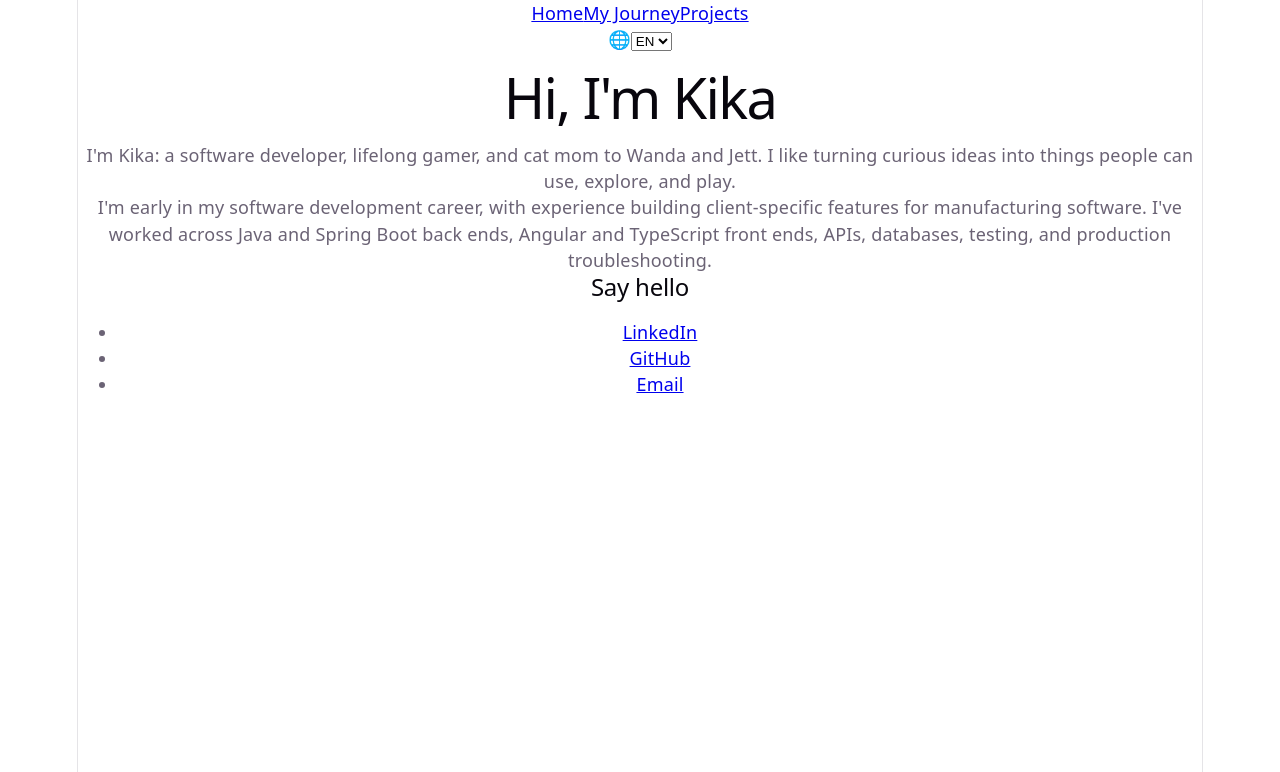
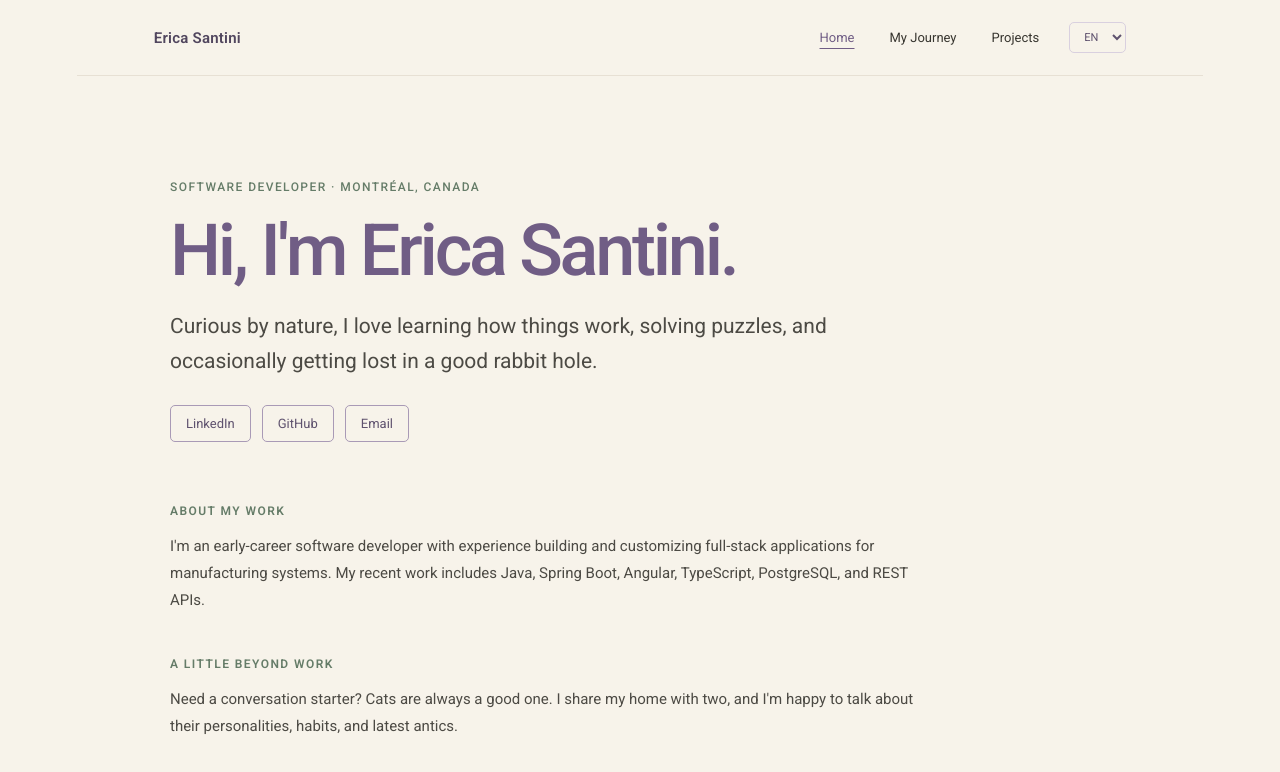
Before and after one commit to Kikasantini/erica-portfolio, a React (Vite) app: page /en in a window 1280 px wide. Shown: the top 772 px of the page. Built offline with nearby package versions, Linux system fonts and the light colour scheme.

Commit message:
Redesign localized home page

```diff
--- a/src/App.tsx
+++ b/src/App.tsx
@@ -40,28 +40,32 @@ function LocalizedLayout() {
   function handleLanguageChange(nextLanguage: string) {
     const currentPage = location.pathname.replace(/^\/(en|fr|pt)(?=\/|$)/, '')
 
-    navigate(`/${nextLanguage}${currentPage}`)
+    navigate('/' + nextLanguage + currentPage)
   }
 
   return (
     <>
-      <header>
-        <nav aria-label={t('navigation.accessibilityLabel')}>
-          <NavLink to={`/${activeLanguage}`} end>
+      <header className="site-header">
+        <NavLink className="site-brand" to={'/' + activeLanguage} end>
+          Erica Santini
+        </NavLink>
+
+        <nav className="site-nav" aria-label={t('navigation.accessibilityLabel')}>
+          <NavLink to={'/' + activeLanguage} end>
             {t('navigation.home')}
           </NavLink>
 
-          <NavLink to={`/${activeLanguage}/journey`}>
+          <NavLink to={'/' + activeLanguage + '/journey'}>
             {t('navigation.journey')}
           </NavLink>
 
-          <NavLink to={`/${activeLanguage}/projects`}>
+          <NavLink to={'/' + activeLanguage + '/projects'}>
             {t('navigation.projects')}
           </NavLink>
         </nav>
 
-        <label>
-          <span aria-hidden="true">🌐</span>
+        <label className="language-control">
+          <span className="visually-hidden">{t('navigation.languageLabel')}</span>
           <select
             aria-label={t('navigation.languageLabel')}
             value={activeLanguage}
--- a/src/index.css
+++ b/src/index.css
@@ -1,111 +1,216 @@
+@import url('https://fonts.googleapis.com/css2?family=Roboto:wght@400;500;600&display=swap');
+
 :root {
-  --text: #6b6375;
-  --text-h: #08060d;
-  --bg: #fff;
-  --border: #e5e4e7;
-  --code-bg: #f4f3ec;
-  --accent: #aa3bff;
-  --accent-bg: rgba(170, 59, 255, 0.1);
-  --accent-border: rgba(170, 59, 255, 0.5);
-  --social-bg: rgba(244, 243, 236, 0.5);
-  --shadow:
-    rgba(0, 0, 0, 0.1) 0 10px 15px -3px, rgba(0, 0, 0, 0.05) 0 4px 6px -2px;
-
-  --sans: system-ui, 'Segoe UI', Roboto, sans-serif;
-  --heading: system-ui, 'Segoe UI', Roboto, sans-serif;
-  --mono: ui-monospace, Consolas, monospace;
-
-  font: 18px/145% var(--sans);
-  letter-spacing: 0.18px;
-  color-scheme: light dark;
-  color: var(--text);
-  background: var(--bg);
+  font-family: 'Roboto', Arial, sans-serif;
   font-synthesis: none;
   text-rendering: optimizeLegibility;
   -webkit-font-smoothing: antialiased;
   -moz-osx-font-smoothing: grayscale;
-
-  @media (max-width: 1024px) {
-    font-size: 16px;
-  }
+  font-weight: 400;
+  color: #37352f;
+  background: #f7f3ea;
+  color-scheme: light;
 }
 
-@media (prefers-color-scheme: dark) {
-  :root {
-    --text: #9ca3af;
-    --text-h: #f3f4f6;
-    --bg: #16171d;
-    --border: #2e303a;
-    --code-bg: #1f2028;
-    --accent: #c084fc;
-    --accent-bg: rgba(192, 132, 252, 0.15);
-    --accent-border: rgba(192, 132, 252, 0.5);
-    --social-bg: rgba(47, 48, 58, 0.5);
-    --shadow:
-      rgba(0, 0, 0, 0.4) 0 10px 15px -3px, rgba(0, 0, 0, 0.25) 0 4px 6px -2px;
-  }
+* {
+  box-sizing: border-box;
+}
 
-  #social .button-icon {
-    filter: invert(1) brightness(2);
-  }
+body {
+  min-width: 320px;
+  min-height: 100vh;
+  margin: 0;
+  background: #f7f3ea;
 }
 
 #root {
   width: 1126px;
   max-width: 100%;
+  min-height: 100svh;
   margin: 0 auto;
-  text-align: center;
-  border-inline: 1px solid var(--border);
-  min-height: 100svh;
-  display: flex;
-  flex-direction: column;
-  box-sizing: border-box;
 }
 
-body {
-  margin: 0;
+a {
+  color: inherit;
 }
 
-h1,
-h2 {
-  font-family: var(--heading);
-  font-weight: 500;
-  color: var(--text-h);
-}
-
-h1 {
-  font-size: 56px;
-  letter-spacing: -1.68px;
-  margin: 32px 0;
-  @media (max-width: 1024px) {
-    font-size: 36px;
-    margin: 20px 0;
-  }
-}
-h2 {
-  font-size: 24px;
-  line-height: 118%;
-  letter-spacing: -0.24px;
-  margin: 0 0 8px;
-  @media (max-width: 1024px) {
-    font-size: 20px;
-  }
-}
 p {
   margin: 0;
 }
 
-code,
-.counter {
-  font-family: var(--mono);
-  display: inline-flex;
-  border-radius: 4px;
-  color: var(--text-h);
+.site-header {
+  display: flex;
+  align-items: center;
+  gap: 30px;
+  padding: 22px clamp(24px, 6vw, 78px);
+  border-bottom: 1px solid #e7e0d4;
 }
 
-code {
+.site-brand {
+  color: #51465e;
   font-size: 15px;
-  line-height: 135%;
-  padding: 4px 8px;
-  background: var(--code-bg);
+  font-weight: 600;
+  letter-spacing: 0.015em;
+  text-decoration: none;
+  white-space: nowrap;
 }
+
+.site-nav {
+  display: flex;
+  align-items: center;
+  gap: clamp(15px, 3vw, 35px);
+  margin-left: auto;
+  font-size: 13px;
+}
+
+.site-nav a {
+  text-decoration: none;
+}
+
+.site-nav a[aria-current='page'] {
+  color: #705d85;
+  text-decoration: underline;
+  text-underline-offset: 6px;
+}
+
+.language-control select {
+  padding: 7px 10px;
+  border: 1px solid #d9d0df;
+  border-radius: 5px;
+  color: #5f526e;
+  background: transparent;
+  font: inherit;
+  font-size: 11px;
+}
+
+.visually-hidden {
+  position: absolute;
+  width: 1px;
+  height: 1px;
+  padding: 0;
+  margin: -1px;
+  overflow: hidden;
+  clip: rect(0, 0, 0, 0);
+  white-space: nowrap;
+  border: 0;
+}
+
+.home-page {
+  max-width: 1000px;
+  margin: 0 auto;
+  padding: clamp(66px, 9vw, 104px) 30px 90px;
+}
+
+.home-eyebrow {
+  color: #657c68;
+  font-size: 12px;
+  font-weight: 500;
+  letter-spacing: 0.12em;
+  text-transform: uppercase;
+}
+
+.home-page h1 {
+  margin: 18px 0 20px;
+  color: #705d85;
+  font-size: clamp(44px, 7vw, 72px);
+  font-weight: 500;
+  letter-spacing: -0.045em;
+  line-height: 1.07;
+}
+
+.home-intro {
+  max-width: 660px;
+  color: #4c4a44;
+  font-size: clamp(18px, 2.5vw, 21px);
+  line-height: 1.65;
+}
+
+.home-contact {
+  display: flex;
+  flex-wrap: wrap;
+  gap: 11px;
+  margin-top: 27px;
+}
+
+.home-contact a {
+  display: inline-block;
+  padding: 10px 15px;
+  border: 1px solid #a99ab6;
+  border-radius: 5px;
+  color: #5f526e;
+  background: transparent;
+  font-size: 13px;
+  text-decoration: none;
+  transition:
+    color 160ms ease,
+    background-color 160ms ease,
+    border-color 160ms ease;
+}
+
+.home-contact a:hover {
+  border-color: #705d85;
+  color: #fff;
+  background: #705d85;
+}
+
+.home-section {
+  max-width: 760px;
+  margin-top: 62px;
+}
+
+.home-section h2 {
+  margin: 0 0 15px;
+  color: #657c68;
+  font-size: 12px;
+  font-weight: 600;
+  letter-spacing: 0.12em;
+  text-transform: uppercase;
+}
+
+.home-section p {
+  color: #4c4a44;
+  font-size: 15px;
+  line-height: 1.8;
+}
+
+.home-section--personal {
+  margin-top: 43px;
+}
+
+@media (max-width: 620px) {
+  .site-header {
+    flex-wrap: wrap;
+    gap: 18px;
+    padding: 19px 20px;
+  }
+
+  .site-nav {
+    order: 3;
+    flex: 0 0 100%;
+    justify-content: space-between;
+    gap: 8px;
+    margin-left: 0;
+  }
+
+  .language-control {
+    margin-left: auto;
+  }
+
+  .home-page {
+    padding: 70px 23px 80px;
+  }
+
+  .home-section {
+    margin-top: 48px;
+  }
+
+  .home-section--personal {
+    margin-top: 38px;
+  }
+}
+
+@media (prefers-reduced-motion: reduce) {
+  .home-contact a {
+    transition: none;
+  }
+}
--- a/src/locales/en/home.json
+++ b/src/locales/en/home.json
@@ -1,8 +1,12 @@
 {
-  "title": "Hi, I'm Kika",
-  "personalIntro": "I'm Kika: a software developer, lifelong gamer, and cat mom to Wanda and Jett. I like turning curious ideas into things people can use, explore, and play.",
-  "professionalSummary": "I'm early in my software development career, with experience building client-specific features for manufacturing software. I've worked across Java and Spring Boot back ends, Angular and TypeScript front ends, APIs, databases, testing, and production troubleshooting.",
-  "contactTitle": "Say hello",
+  "roleLocation": "Software developer · Montréal, Canada",
+  "title": "Hi, I'm Erica Santini.",
+  "personalIntro": "Curious by nature, I love learning how things work, solving puzzles, and occasionally getting lost in a good rabbit hole.",
+  "workTitle": "About my work",
+  "professionalSummary": "I'm an early-career software developer with experience building and customizing full-stack applications for manufacturing systems. My recent work includes Java, Spring Boot, Angular, TypeScript, PostgreSQL, and REST APIs.",
+  "interestsTitle": "A little beyond work",
+  "personalInterests": "Need a conversation starter? Cats are always a good one. I share my home with two, and I'm happy to talk about their personalities, habits, and latest antics.",
+  "contactTitle": "Contact links",
   "contactLinks": [
     {
       "id": "linkedin",
--- a/src/locales/fr/home.json
+++ b/src/locales/fr/home.json
@@ -1,8 +1,12 @@
 {
-  "title": "Salut, moi, c'est Kika",
-  "personalIntro": "Je suis Kika : développeuse logiciel, joueuse depuis toujours et maman de deux chattes, Wanda et Jett. J'aime transformer des idées en choses que les gens peuvent utiliser, explorer et essayer.",
-  "professionalSummary": "Je suis au début de ma carrière en développement logiciel et j'ai de l'expérience dans la création de fonctionnalités adaptées aux clients pour des logiciels de fabrication. J'ai travaillé sur des backends en Java et Spring Boot, des interfaces Angular et TypeScript, des API, des bases de données, des tests et le dépannage en production.",
-  "contactTitle": "Faisons connaissance",
+  "roleLocation": "Développeuse de logiciels · Montréal, Canada",
+  "title": "Bonjour, je m'appelle Erica Santini.",
+  "personalIntro": "Curieuse de nature, j'aime comprendre comment les choses fonctionnent, résoudre des énigmes et parfois me plonger dans un sujet qui pique ma curiosité.",
+  "workTitle": "À propos de mon travail",
+  "professionalSummary": "Je suis développeuse logicielle en début de carrière et j'ai de l'expérience dans le développement et l'adaptation d'applications full-stack pour des systèmes de fabrication. Mon expérience récente comprend Java, Spring Boot, Angular, TypeScript, PostgreSQL et les API REST.",
+  "interestsTitle": "Un peu en dehors du travail",
+  "personalInterests": "Un sujet pour lancer la conversation? Les chats sont toujours une bonne option. Je vis avec deux chattes et j'aime parler de leur personnalité, de leurs habitudes et de leurs dernières bêtises.",
+  "contactTitle": "Liens de contact",
   "contactLinks": [
     {
       "id": "linkedin",
--- a/src/locales/pt/home.json
+++ b/src/locales/pt/home.json
@@ -1,8 +1,12 @@
 {
-  "title": "Oi, eu sou a Kika",
-  "personalIntro": "Sou a Kika: desenvolvedora de software, gamer desde sempre e mãe de duas gatas, Wanda e Jett. Gosto de transformar ideias em coisas que as pessoas possam usar, explorar e jogar.",
-  "professionalSummary": "Estou no início da minha carreira em desenvolvimento de software e tenho experiência criando funcionalidades específicas para clientes de sistemas de manufatura. Já trabalhei com back-end em Java e Spring Boot, front-end em Angular e TypeScript, APIs, bancos de dados, testes e investigação de problemas em produção.",
-  "contactTitle": "Vamos conversar",
+  "roleLocation": "Desenvolvedora de software · Montreal, Canadá",
+  "title": "Oi, eu sou Erica Santini.",
+  "personalIntro": "Curiosa por natureza, adoro aprender como as coisas funcionam, resolver problemas e, às vezes, me aprofundar em um assunto que despertou minha curiosidade.",
+  "workTitle": "Sobre meu trabalho",
+  "professionalSummary": "Estou no início da minha carreira como desenvolvedora de software e tenho experiência no desenvolvimento e na customização de aplicações full-stack para sistemas de manufatura. Meu trabalho recente inclui Java, Spring Boot, Angular, TypeScript, PostgreSQL e APIs REST.",
+  "interestsTitle": "Um pouco além do trabalho",
+  "personalInterests": "Quer um assunto para começar uma conversa? Gatos são sempre uma boa opção. Moro com duas gatas e adoro falar sobre a personalidade delas, seus hábitos e as últimas travessuras.",
+  "contactTitle": "Links de contato",
   "contactLinks": [
     {
       "id": "linkedin",
--- a/src/pages/Home.tsx
+++ b/src/pages/Home.tsx
@@ -13,30 +13,40 @@ export default function Home() {
   }) as ContactLink[]
 
   return (
-    <main>
+    <main className="home-page">
+      <p className="home-eyebrow">{t('roleLocation')}</p>
       <h1>{t('title')}</h1>
-      <p>{t('personalIntro')}</p>
-      <p>{t('professionalSummary')}</p>
+      <p className="home-intro">{t('personalIntro')}</p>
 
-      <section aria-labelledby="contact-title">
-        <h2 id="contact-title">{t('contactTitle')}</h2>
-        <ul>
+      <nav className="home-contact" aria-label={t('contactTitle')}>
         {contactLinks.map((link) => {
           const isExternal = link.id !== 'email'
 
           return (
-              <li key={link.id}>
             <a
+              className="home-contact__link"
+              key={link.id}
               href={link.url}
               target={isExternal ? '_blank' : undefined}
               rel={isExternal ? 'noreferrer' : undefined}
             >
               {link.label}
             </a>
-              </li>
           )
         })}
-        </ul>
+      </nav>
+
+      <section className="home-section" aria-labelledby="home-work-title">
+        <h2 id="home-work-title">{t('workTitle')}</h2>
+        <p>{t('professionalSummary')}</p>
+      </section>
+
+      <section
+        className="home-section home-section--personal"
+        aria-labelledby="home-interests-title"
+      >
+        <h2 id="home-interests-title">{t('interestsTitle')}</h2>
+        <p>{t('personalInterests')}</p>
       </section>
     </main>
   )
```
Lines whose indentation alone changed are shown as unchanged.
